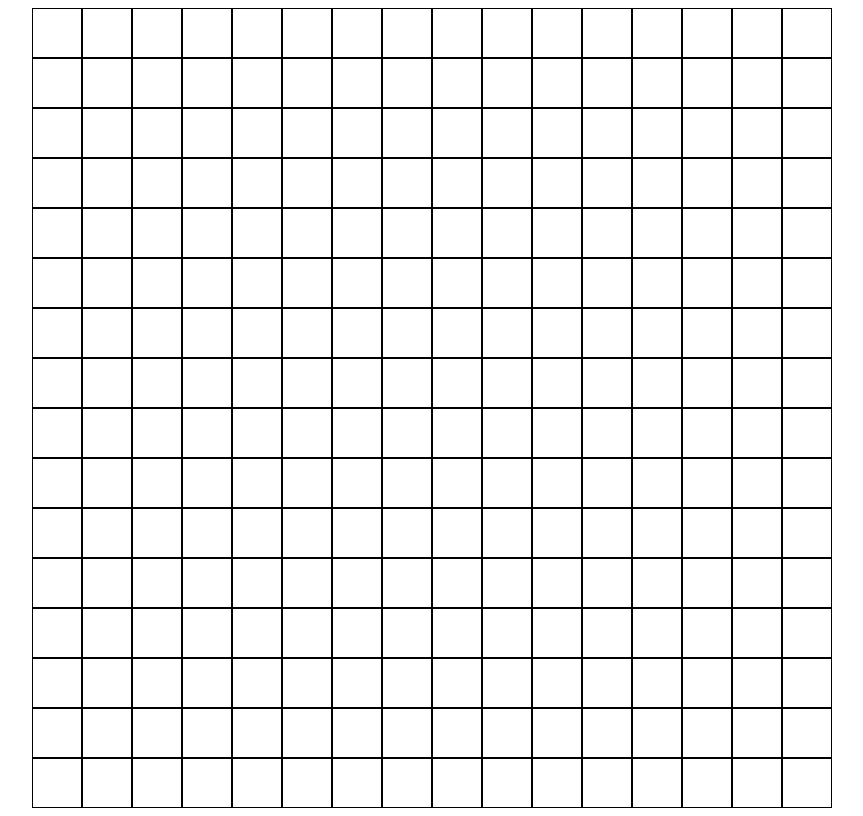
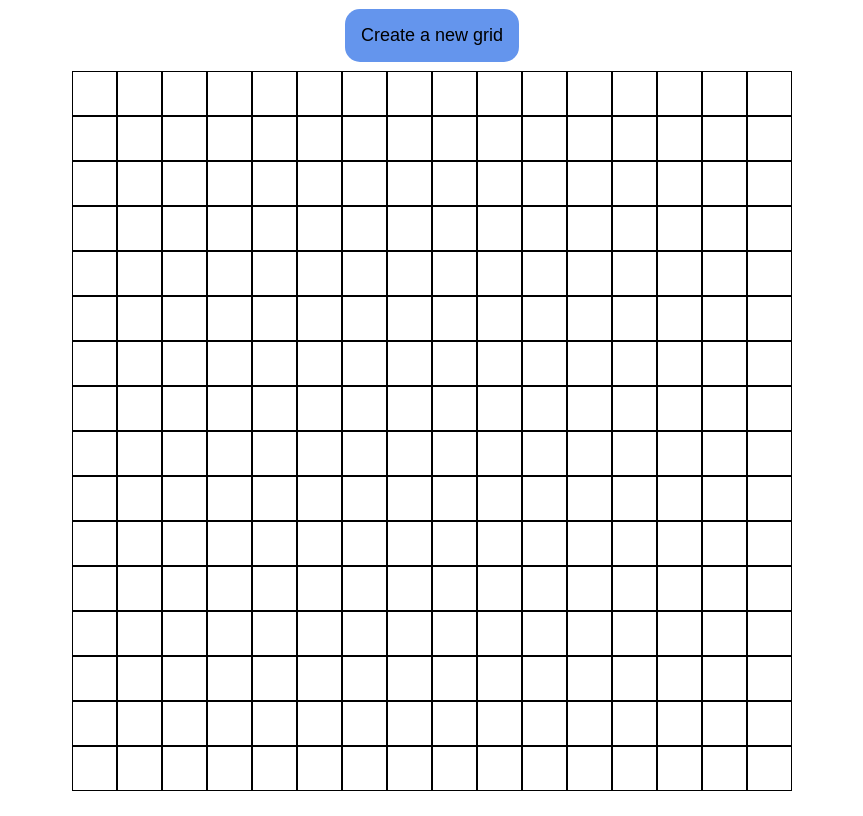
Before and after one commit to alienworld1/etch-a-sketch, a plain HTML site: page index.html in a window 1280 px wide. Shown: the whole page, without its empty margins (208-1071 px from the left). Drawn offline with Linux system fonts and the light colour scheme.

Commit message:
Add button to create grid

```diff
--- a/index.html
+++ b/index.html
@@ -8,6 +8,7 @@
     <script src="script.js" defer></script>
 </head>
 <body>
+    <button id="create-button">Create a new grid</button>
     <div id="square-grid"></div>
 </body>
 </html>
--- a/styles.css
+++ b/styles.css
@@ -10,10 +10,20 @@
     margin: 0 auto;
     display: flex;
     flex-wrap: wrap;
-    height: 100vh;
-    width: 100vh;
+    height: 90vh;
+    width: 90vh;
 }
 
 .black-background {
     background-color: black;
 }
+
+#create-button {
+    margin: 0.5em auto;
+    padding: 16px;
+    border: 0;
+    background-color: cornflowerblue;
+    border-radius: 15px;
+    display: block;
+    font-size: large;
+}
```
